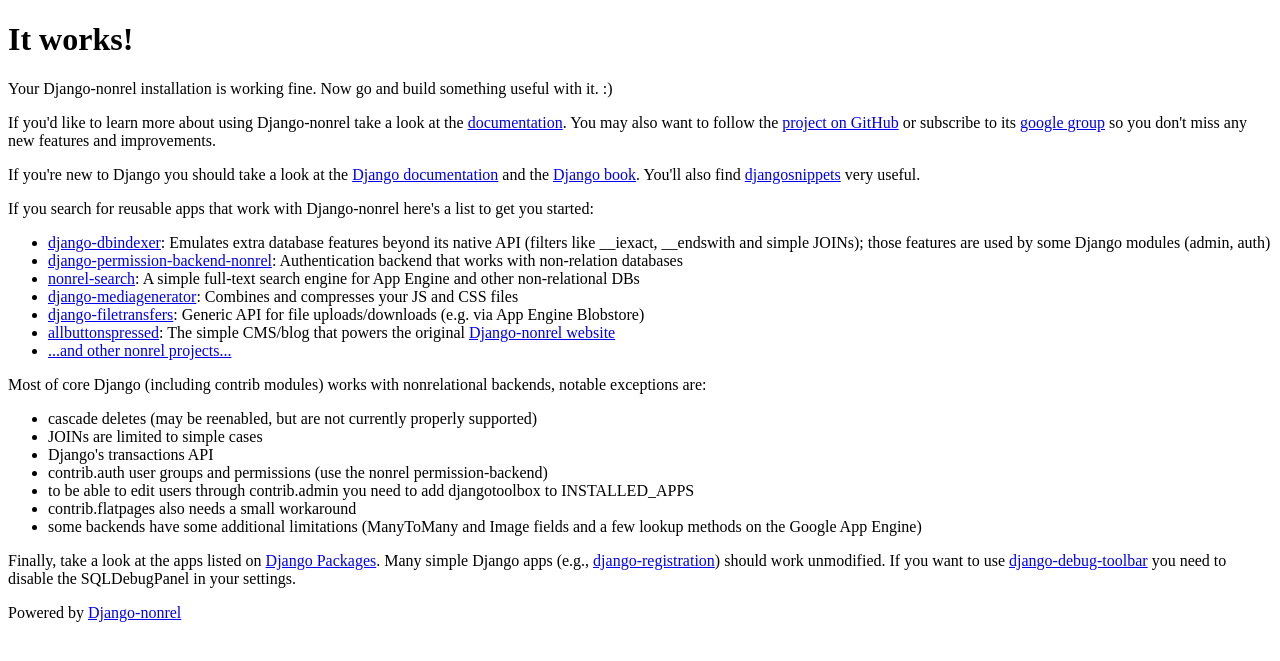
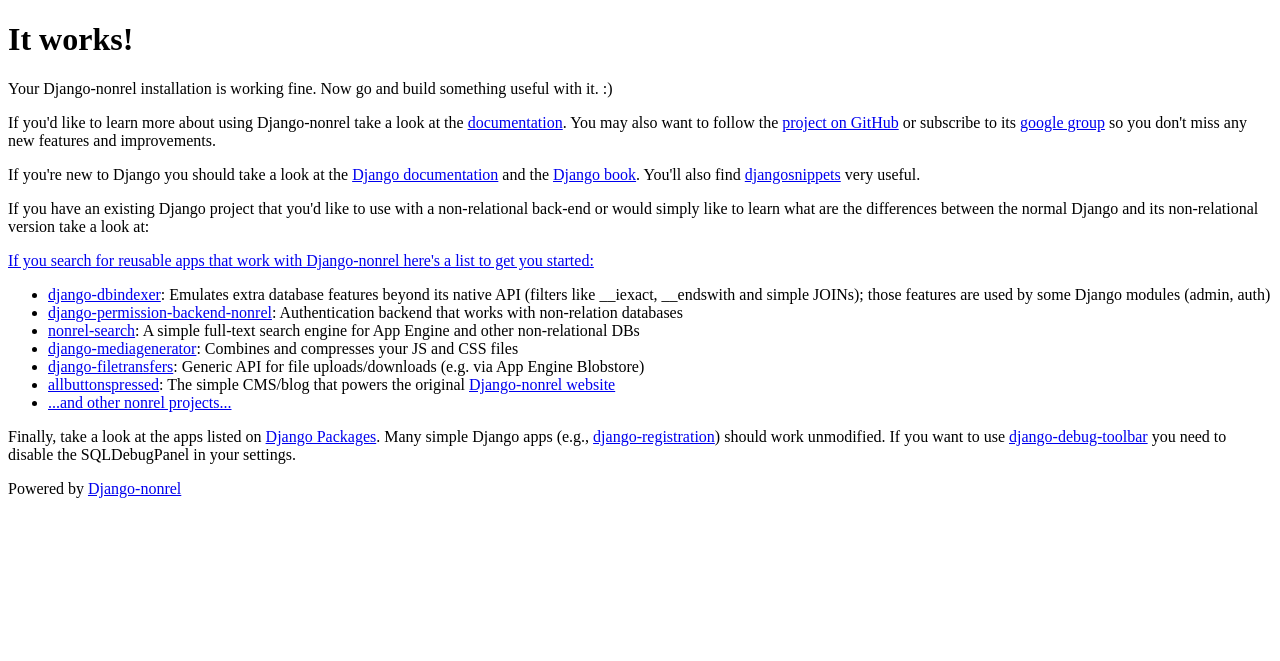
Before and after one commit to django-nonrel/django-testapp, a Django app: template templates/home.html in a window 1280 px wide. Shown: the part 26-687 px from the top of the page. Run offline with Django 3.2, Linux system fonts and the light colour scheme; the template is opened without the code that fills it, so the values that code supplies are empty; parts of the project's set-up code (start-up, migrations or seed data) failed here and were passed over.

Commit message:
Remove the limitations list and refer to the porting docs instead.

```diff
--- a/templates/home.html
+++ b/templates/home.html
@@ -18,6 +18,10 @@
 </p>
 
 <p>
+If you have an existing Django project that you'd like to use with a non-relational back-end or would simply like to learn what are the differences between the normal Django and its non-relational version take a look at: <a href="http://readthedocs.org/docs/django-nonrel/en/latest/content/porting.html">
+</p>
+
+<p>
 If you search for reusable apps that work with Django-nonrel here's a list to get you started:
 </p>
 
@@ -32,20 +36,6 @@
 </ul>
 
 <p>
-Most of core Django (including contrib modules) works with nonrelational backends, notable exceptions are:
-</p>
-
-<ul>
-  <li>cascade deletes (may be reenabled, but are not currently properly supported)</li>
-  <li>JOINs are limited to simple cases</li>
-  <li>Django's transactions API</li>
-  <li>contrib.auth user groups and permissions (use the nonrel permission-backend)</li>
-  <li>to be able to edit users through contrib.admin you need to add djangotoolbox to INSTALLED_APPS</li>
-  <li>contrib.flatpages also needs a small workaround</li>
-  <li>some backends have some additional limitations (ManyToMany and Image fields and a few lookup methods on the Google App Engine)</li>
-</ul>
-
-<p>
 Finally, take a look at the apps listed on <a href="http://djangopackages.com/">Django Packages</a>. Many simple Django apps (e.g., <a href="https://bitbucket.org/ubernostrum/django-registration">django-registration</a>) should work unmodified. If you want to use <a href="http://robhudson.github.com/django-debug-toolbar/">django-debug-toolbar</a> you need to disable the SQLDebugPanel in your settings.
 </p>
 {% endblock %}
```
